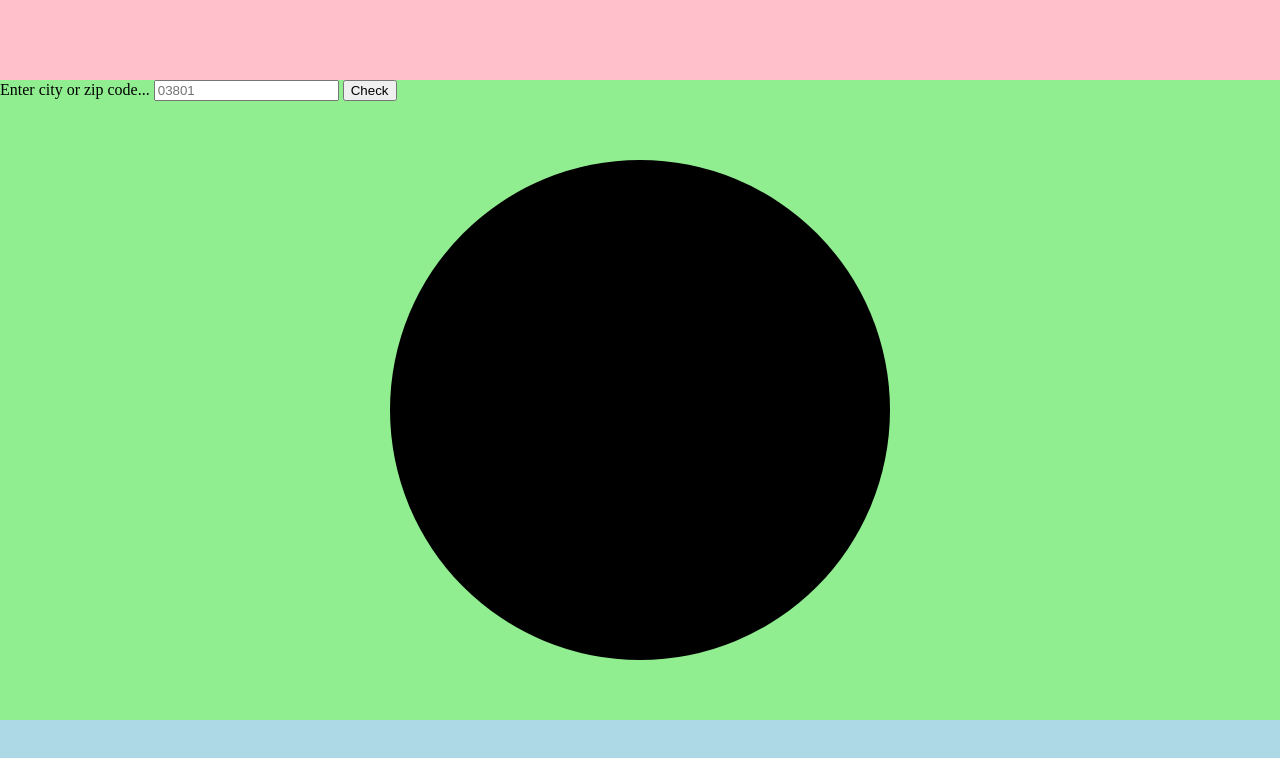
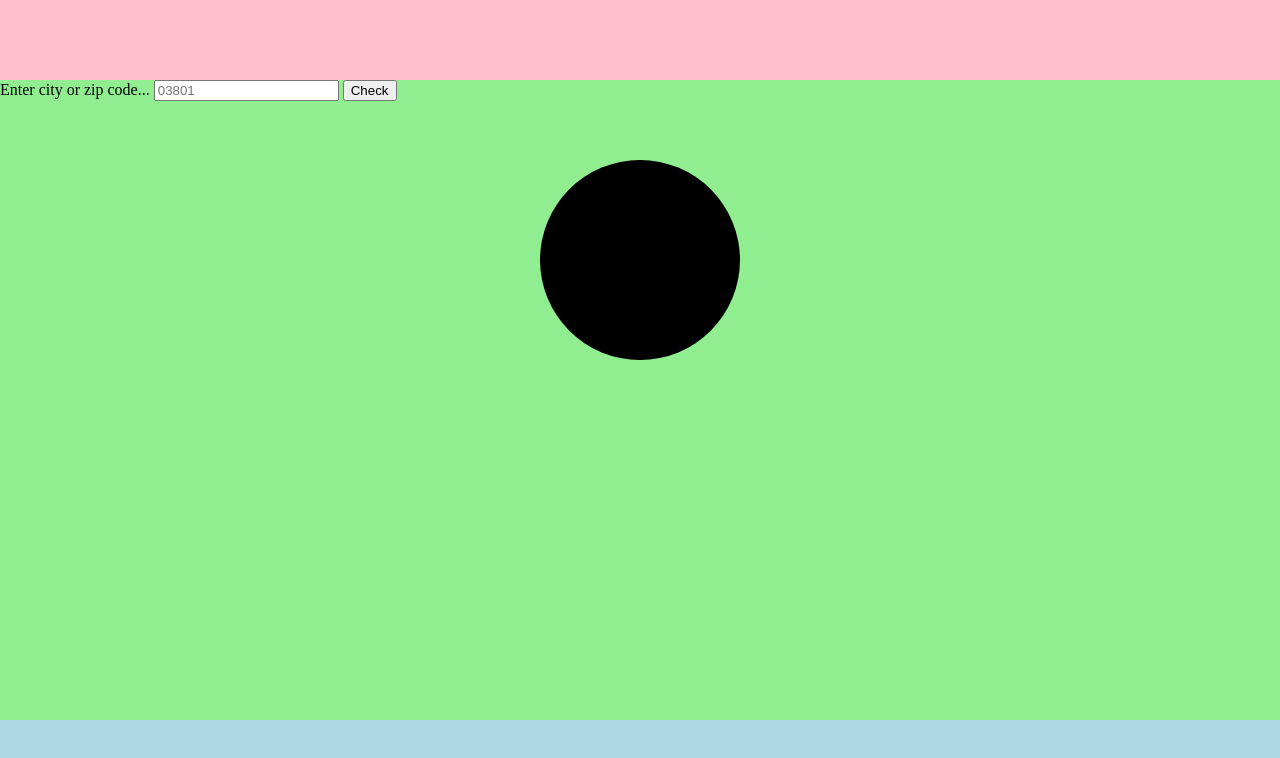
Before and after one commit to chingu-voyages/v23-toucans-team-02, a website: page index.html in a window 1280 px wide. Drawn offline with Linux system fonts and the light colour scheme.

```diff
--- a/styles.css
+++ b/styles.css
@@ -31,9 +31,9 @@
 }
 
 .circle {
-  width: 500px;
-  height: 500px;
-  line-height: 500px;
+  width: 200px;
+  height: 200px;
+  line-height: 200px;
   border-radius: 50%;
   font-size: 50px;
   color: #fff;
--- a/weather.js
+++ b/weather.js
@@ -1,4 +1,4 @@
-const apiKey = ''
+const apiKey = 'ff989f0e492da5efe6a2b71ed5697395'
 var weatherTemperature;
 var weatherCity;
 var weatherDescription;
```
Also changed, not shown: index.html (indentation only).
